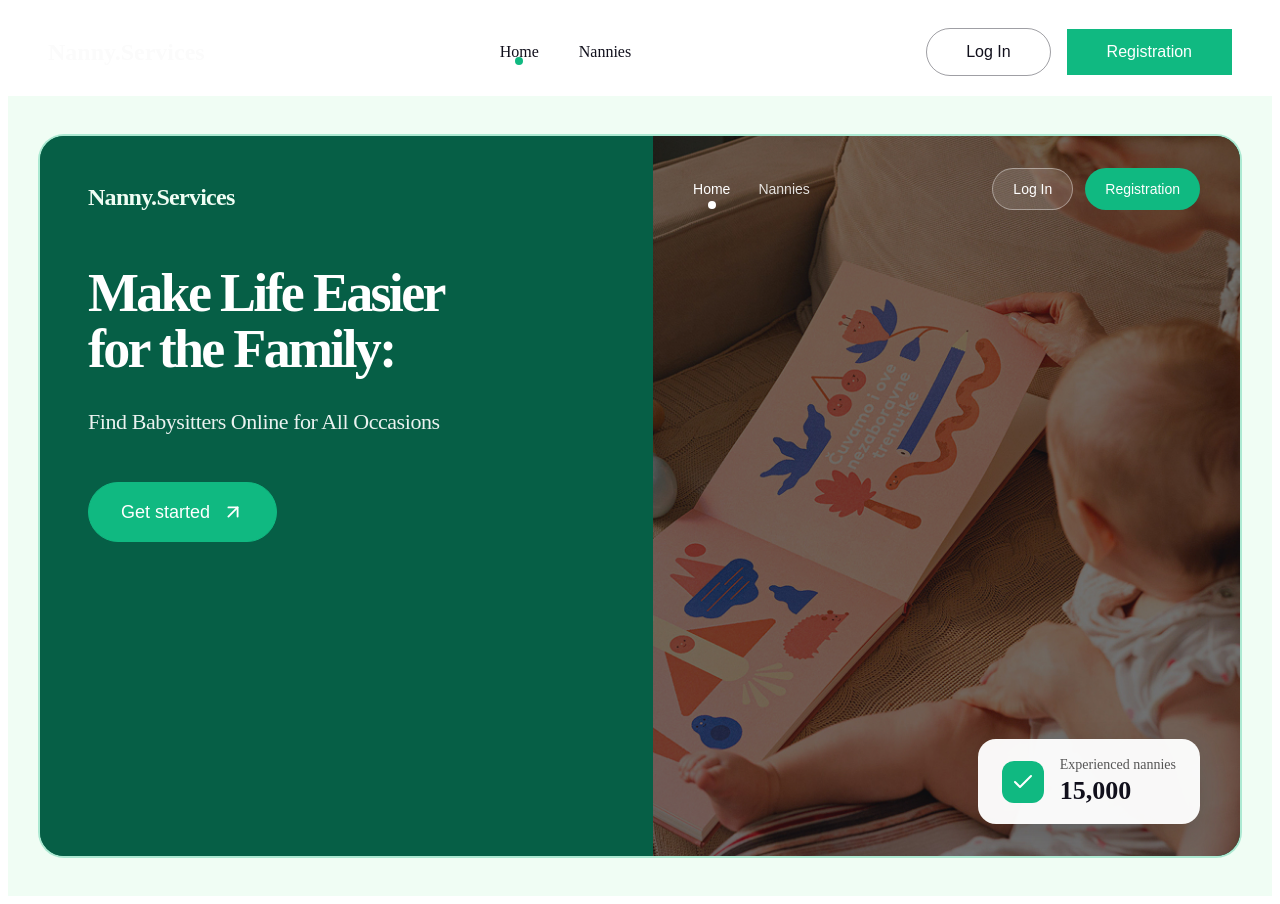
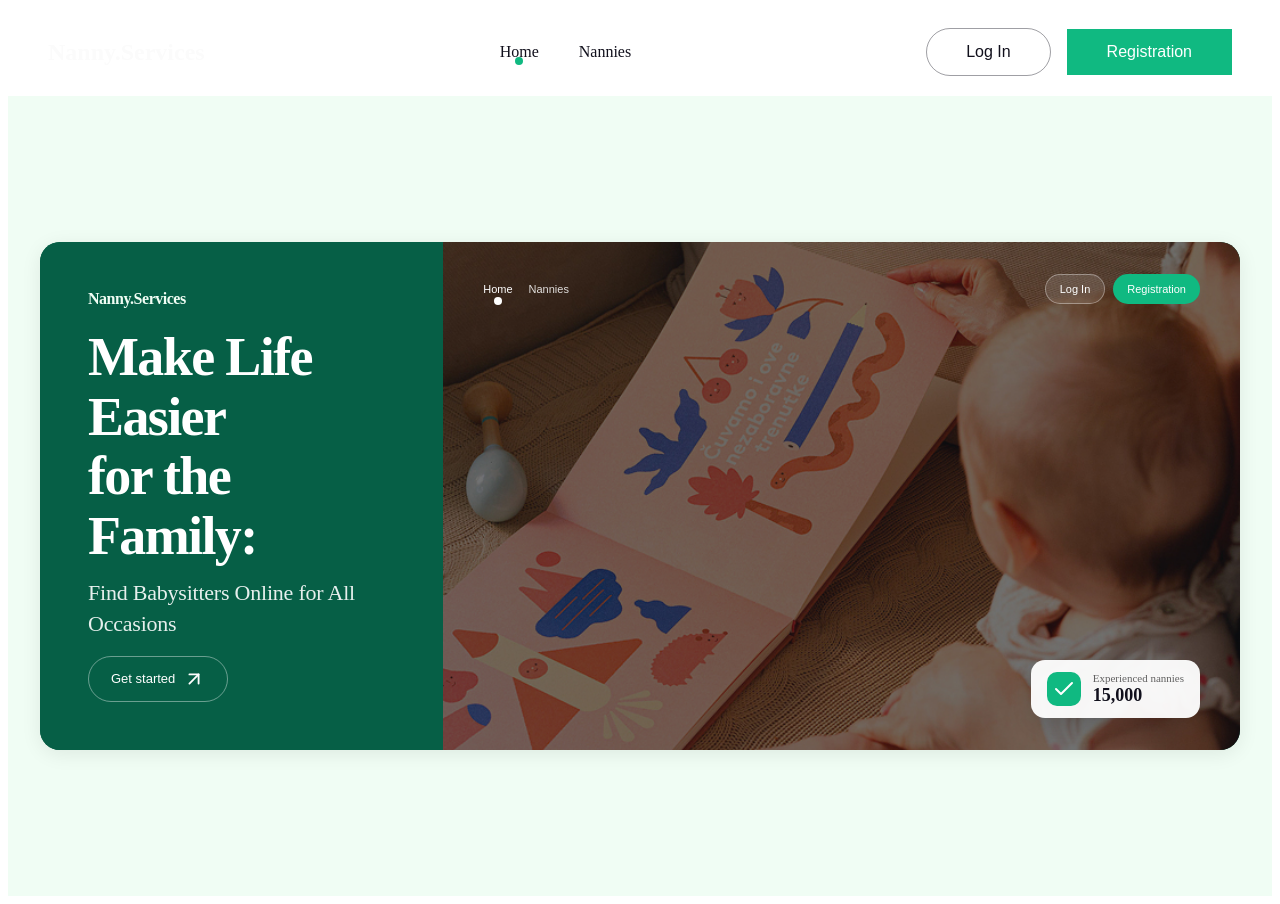
Before and after one commit to Gizemnuravci/Nanny.Services, a React (Vite) app: page / in a window 1280 px wide. Built offline with nearby package versions, Linux system fonts and the light colour scheme.

Commit message:
Adjust HomePage to compact design layout

```diff
--- a/src/pages/HomePage/HomePage.module.css
+++ b/src/pages/HomePage/HomePage.module.css
@@ -1,7 +1,7 @@
 .pageWrapper {
   width: 100%;
   min-height: 100vh;
-  padding: 32px 64px;
+  padding: 16px 32px;
   display: flex;
   justify-content: center;
   align-items: center;
@@ -11,20 +11,20 @@
 
 .heroCard {
   width: 100%;
-  max-width: 1380px;
-  min-height: 720px;
-  border-radius: 24px;
+  max-width: 1280px;
+  min-height: 480px;
+  border-radius: 20px;
   display: flex;
   overflow: hidden;
   position: relative;
-  box-shadow: 0 0 0 2px rgba(16, 185, 129, 0.3);
+  box-shadow: 0 4px 20px rgba(0, 0, 0, 0.08);
   background: #065f46;
 }
 
 .leftContent {
-  flex: 1.02;
+  flex: 0.6;
   background-color: #065f46;
-  padding: 32px 36px 44px 36px;
+  padding: 24px 28px 28px 28px;
   display: flex;
   flex-direction: column;
   justify-content: flex-start;
@@ -34,11 +34,11 @@
 .brandHeader {
   display: flex;
   align-items: center;
-  margin-bottom: 54px;
+  margin-bottom: 20px;
 }
 
 .logo {
-  font-size: 24px;
+  font-size: 16px;
   font-weight: 700;
   letter-spacing: -0.03em;
   color: #f0fdf4;
@@ -49,34 +49,34 @@
 }
 
 .title {
-  font-size: 62px;
+  font-size: 36px;
   font-weight: 700;
-  line-height: 1.04;
-  letter-spacing: -0.05em;
-  margin: 0 0 30px 0;
+  line-height: 1.1;
+  letter-spacing: -0.03em;
+  margin: 0 0 12px 0;
   color: #fff;
 }
 
 .subtitle {
-  font-size: 24px;
+  font-size: 13px;
   line-height: 1.4;
-  letter-spacing: -0.02em;
-  color: rgba(255, 255, 255, 0.92);
-  margin: 0 0 44px 0;
-  max-width: 520px;
+  letter-spacing: -0.01em;
+  color: rgba(255, 255, 255, 0.9);
+  margin: 0 0 16px 0;
+  max-width: 300px;
 }
 
 .getStartedBtn {
   display: inline-flex;
   align-items: center;
   justify-content: center;
-  gap: 12px;
-  padding: 18px 32px;
-  background: #10b981;
+  gap: 8px;
+  padding: 11px 22px;
+  background: transparent;
   color: #fff;
-  border: 1px solid #10b981;
+  border: 1px solid rgba(255, 255, 255, 0.4);
   border-radius: 999px;
-  font-size: 18px;
+  font-size: 13px;
   font-weight: 500;
   cursor: pointer;
   transition: all 0.3s ease;
@@ -96,12 +96,12 @@
 }
 
 .rightContent {
-  flex: 1;
+  flex: 1.4;
   position: relative;
   background: linear-gradient(
     180deg,
-    rgba(0, 0, 0, 0.18) 0%,
-    rgba(0, 0, 0, 0.08) 100%
+    rgba(0, 0, 0, 0.2) 0%,
+    rgba(0, 0, 0, 0.05) 100%
   );
   padding: 42px 54px 32px;
   display: flex;
@@ -131,23 +131,23 @@
   align-items: center;
   justify-content: space-between;
   width: 100%;
-  gap: 20px;
+  gap: 12px;
 }
 
 .navLinks {
   display: flex;
-  gap: 28px;
+  gap: 16px;
 }
 
 .navBtn {
   background: transparent;
   border: none;
   color: #fff;
-  font-size: 14px;
+  font-size: 11px;
   font-weight: 500;
   cursor: pointer;
   position: relative;
-  padding: 6px 0;
+  padding: 4px 0;
   opacity: 0.85;
 }
 
@@ -169,28 +169,28 @@
 
 .authButtons {
   display: flex;
-  gap: 12px;
+  gap: 8px;
 }
 
 .loginBtn,
 .registerBtn {
   border-radius: 999px;
-  font-size: 14px;
+  font-size: 11px;
   font-weight: 500;
-  padding: 12px 20px;
+  padding: 8px 14px;
   cursor: pointer;
   transition: all 0.3s ease;
 }
 
 .loginBtn {
   background: rgba(255, 255, 255, 0.12);
-  border: 1px solid rgba(255, 255, 255, 0.4);
+  border: 1px solid rgba(255, 255, 255, 0.35);
   color: #fff;
 }
 
 .loginBtn:hover {
-  background: rgba(255, 255, 255, 0.2);
-  border-color: rgba(255, 255, 255, 0.6);
+  background: rgba(255, 255, 255, 0.18);
+  border-color: rgba(255, 255, 255, 0.5);
 }
 
 .registerBtn {
@@ -205,19 +205,19 @@
 
 .statisticsCard {
   align-self: flex-end;
-  background-color: rgba(255, 255, 255, 0.96);
-  border-radius: 18px;
-  padding: 18px 24px;
+  background-color: rgba(255, 255, 255, 0.95);
+  border-radius: 14px;
+  padding: 12px 16px;
   display: flex;
   align-items: center;
-  gap: 16px;
-  box-shadow: 0 10px 30px rgba(0, 0, 0, 0.12);
+  gap: 12px;
+  box-shadow: 0 8px 20px rgba(0, 0, 0, 0.12);
 }
 
 .checkIconWrapper {
-  width: 42px;
-  height: 42px;
-  border-radius: 12px;
+  width: 34px;
+  height: 34px;
+  border-radius: 10px;
   background-color: #10b981;
   display: flex;
   align-items: center;
@@ -226,14 +226,14 @@
 }
 
 .staTitle {
-  font-size: 14px;
-  color: rgba(17, 17, 17, 0.7);
-  margin: 0 0 4px 0;
+  font-size: 11px;
+  color: rgba(17, 17, 17, 0.65);
+  margin: 0 0 2px 0;
 }
 
 .staCount {
   margin: 0;
-  font-size: 26px;
+  font-size: 18px;
   line-height: 1.1;
   font-weight: 700;
   color: #11101c;
```
